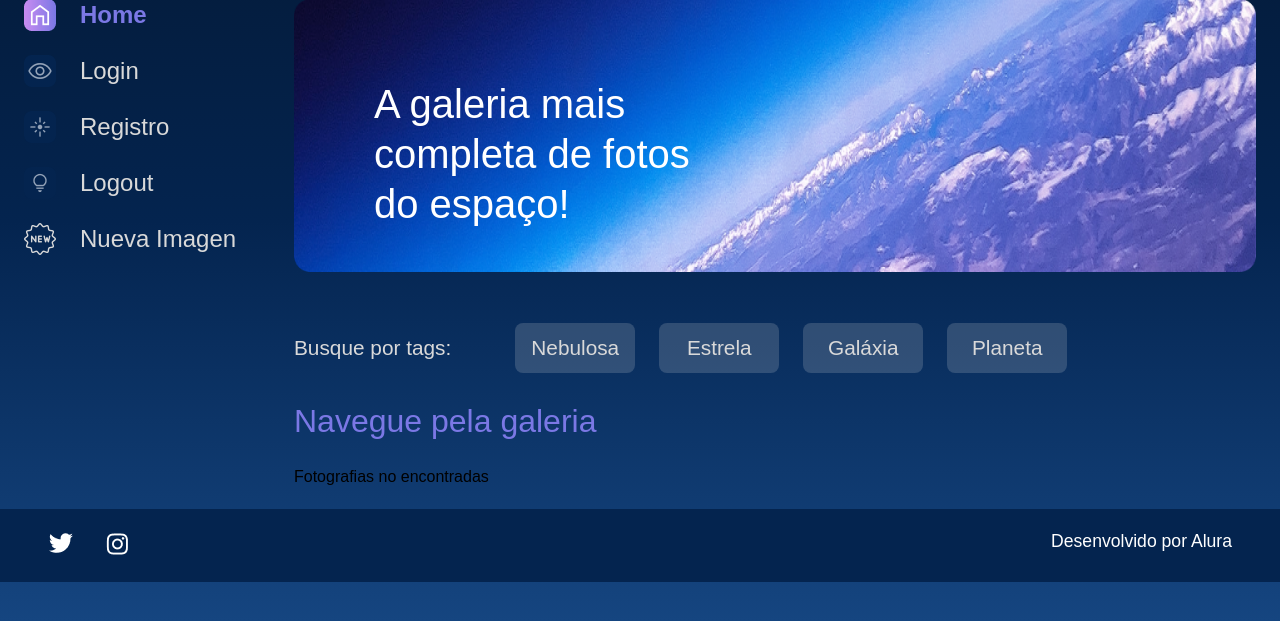
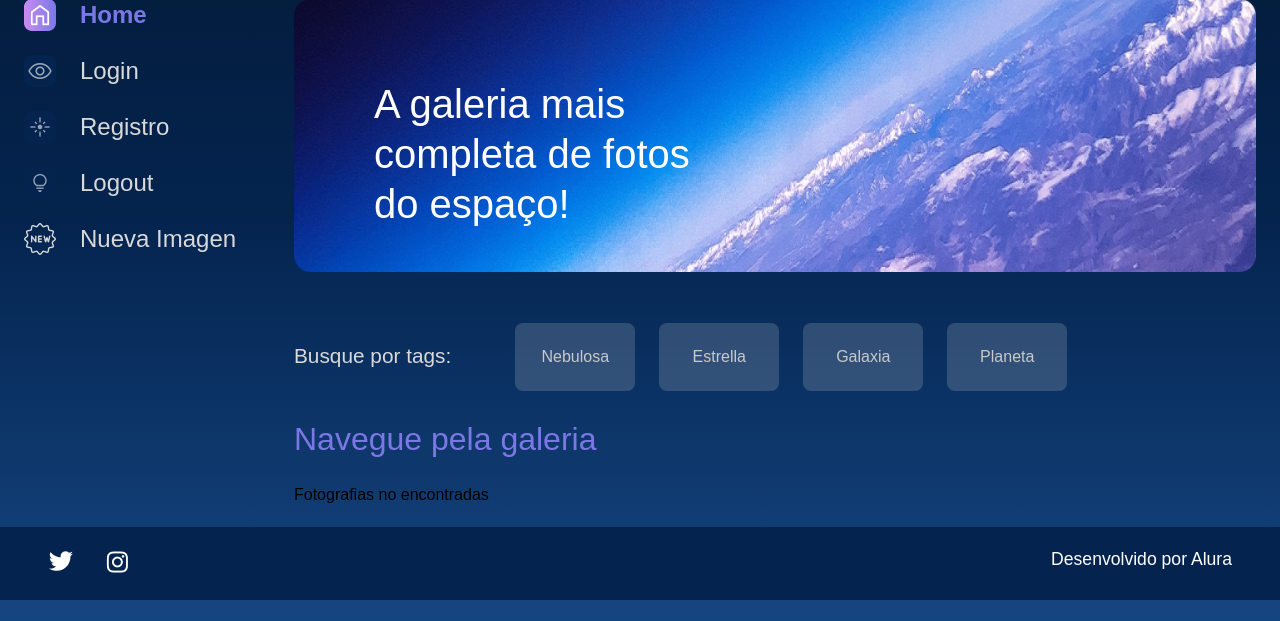
Before and after one commit to Guilhwe/alura_space_django, a Django app: page / in a window 1280 px wide. Shown: the part 179-800 px from the top of the page. Run offline with Django 5.2, Linux system fonts and the light colour scheme; the visitor is signed in with stand-in values (Sample User, id 1); data that the repository does not hold is empty.

Commit message:
creacion del metodo filtro xon modificacionn del index para añadir boton y urls de galeria

```diff
--- a/apps/galeria/urls.py
+++ b/apps/galeria/urls.py
@@ -1,5 +1,5 @@
 from django.urls import path
-from apps.galeria.views import index, imagen, buscar, nueva_imagen, editar_imagen, borrar_imagen
+from apps.galeria.views import index, imagen, buscar, nueva_imagen, editar_imagen, borrar_imagen, filtro
 
 urlpatterns = [
     path('', index, name='index'),
@@ -8,5 +8,6 @@ urlpatterns = [
     path('nueva-imagen', nueva_imagen, name='nueva_imagen'),
     path('editar-imagen/<int:foto_id>', editar_imagen, name='editar_imagen'),
     path('borrar-imagen/<int:foto_id>', borrar_imagen, name='borrar_imagen'),
+    path('filtro/<str:categoria>', filtro, name='filtro'),
     #para crear la ruta nueva se utiliza la formula de arriba: path que apunta a la ruta de views que se crea en views y se le asigna un nombre( no olvidar importar la ruta)
 ]
--- a/apps/galeria/views.py
+++ b/apps/galeria/views.py
@@ -12,9 +12,6 @@ def index(request):
 
 
     fotografias = Fotografia.objects.order_by("fecha_fotografia").filter(publicada=True)
-
-
-
     return render (request,'galeria/index.HTML',{"cards": fotografias})
 
 def imagen(request, foto_id):
@@ -69,5 +66,8 @@ def borrar_imagen(request, foto_id):
     messages.success(request, 'Foto eliminada')
     return redirect('index')
 
+def filtro(request, categoria):
+    fotografias = Fotografia.objects.order_by("fecha_fotografia").filter(publicada=True, categoria=categoria)
+    return render(request,'galeria/index.html',{"cards": fotografias})
 
 #por cada ruta creamos un views definiendolo y recibiendo el request renderizandolo retornandolo y una ruta html
--- a/templates/galeria/index.HTML
+++ b/templates/galeria/index.HTML
@@ -10,10 +10,10 @@
                 <section class="tags">
                     <p class="tags__titulo">Busque por tags:</p>
                     <ul class="tags__lista">
-                        <li class="tags__tag">Nebulosa</li>
-                        <li class="tags__tag">Estrela</li>
-                        <li class="tags__tag">Galáxia</li>
-                        <li class="tags__tag">Planeta</li>
+                        <li class="tags__tag" ><a href="{% url 'filtro' 'NEBULOSA' %}" class="btn" style="color: #C9C9C9;">Nebulosa</a></li>
+                        <li class="tags__tag"><a href="{% url 'filtro' 'ESTRELLA' %}" class="btn" style="color: #C9C9C9;">Estrella</a></li>
+                        <li class="tags__tag"><a href="{% url 'filtro' 'GALAXIA' %}" class="btn" style="color: #C9C9C9;">Galaxia</a></li>
+                        <li class="tags__tag"><a href="{% url 'filtro' 'PLANETA' %}" class="btn" style="color: #C9C9C9;">Planeta</a></li>
                     </ul>
                 </section>
                 <section class="galeria">
```
